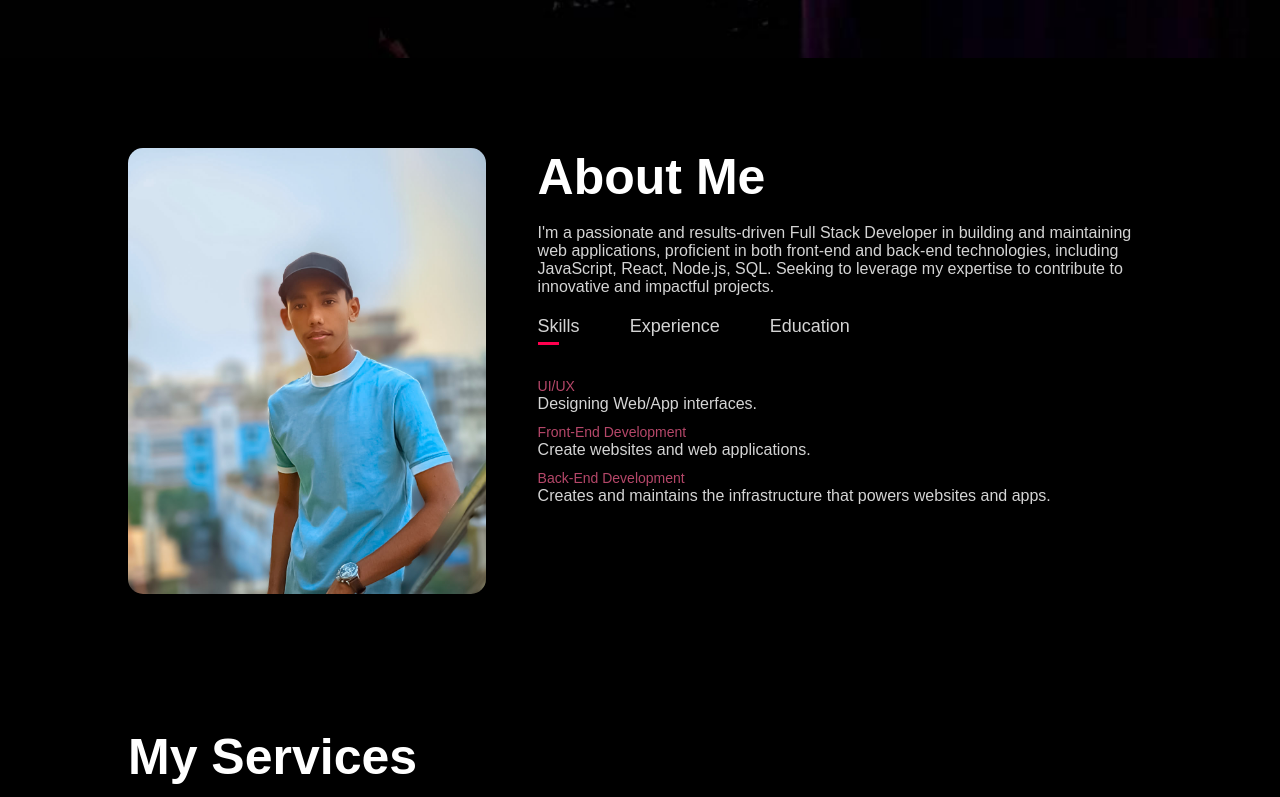
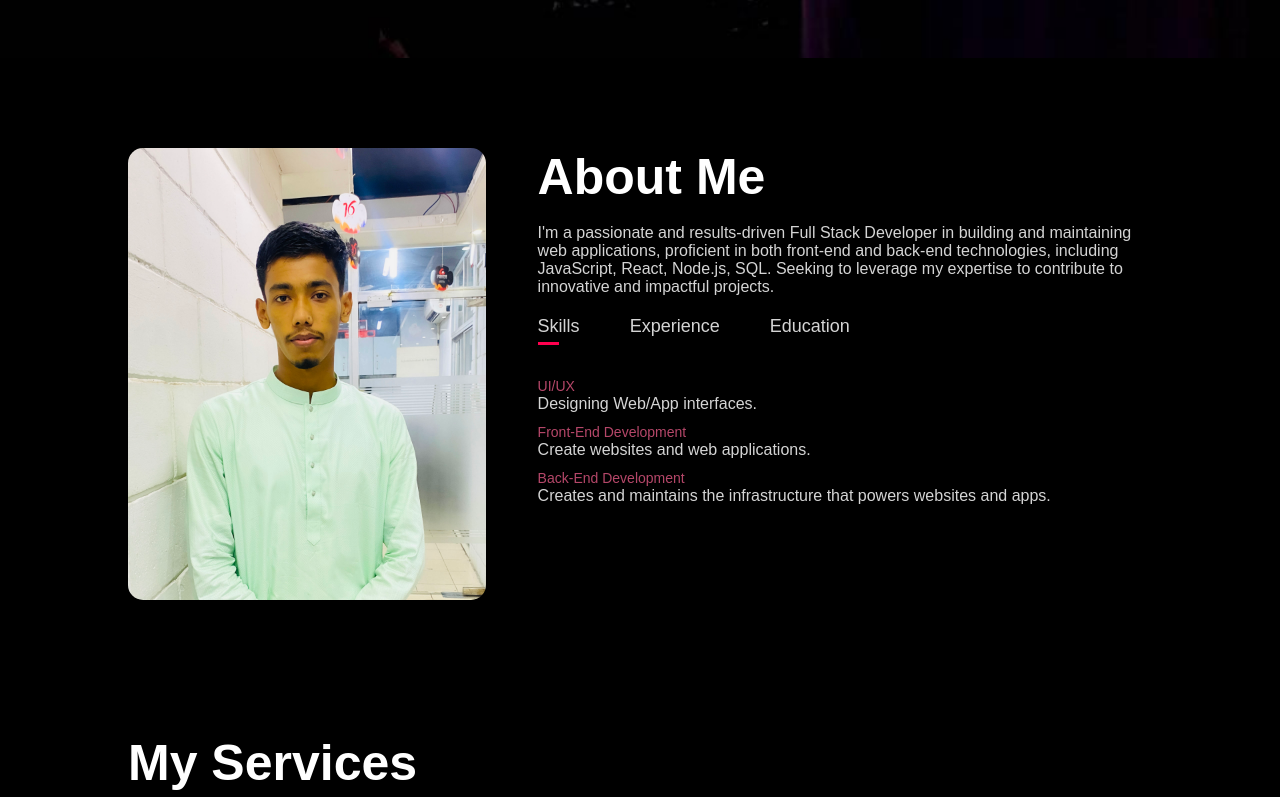
Before and after one commit to tahsinaltabib/my-portfolio, a plain HTML site: page index.html in a window 1280 px wide. Shown: the part 742-1539 px from the top of the page. Drawn offline with Linux system fonts and the light colour scheme.

Commit message:
img change

```diff
--- a/index.html
+++ b/index.html
@@ -36,7 +36,7 @@
     <div class="container">
       <div class="row">
         <div class="about-col-1">
-          <img class="img" src="image/photo copy.jpg">
+          <img class="img" src="image/img.jpg">
         </div>
         <div class="about-col-2">
           <h1 class="sub-title">About Me</h1>
@@ -172,6 +172,7 @@
             <input type="email" name="Email" placeholder="Your Email" required>
             <textarea name="Message" rows="6" placeholder="Your Message"></textarea>
             <button type="submit" class="btn btn2">Submit</button>
+
           </form>
           <span id="msg"></span>
         </div>
```
Also changed, not shown: image/img.jpg (added).
